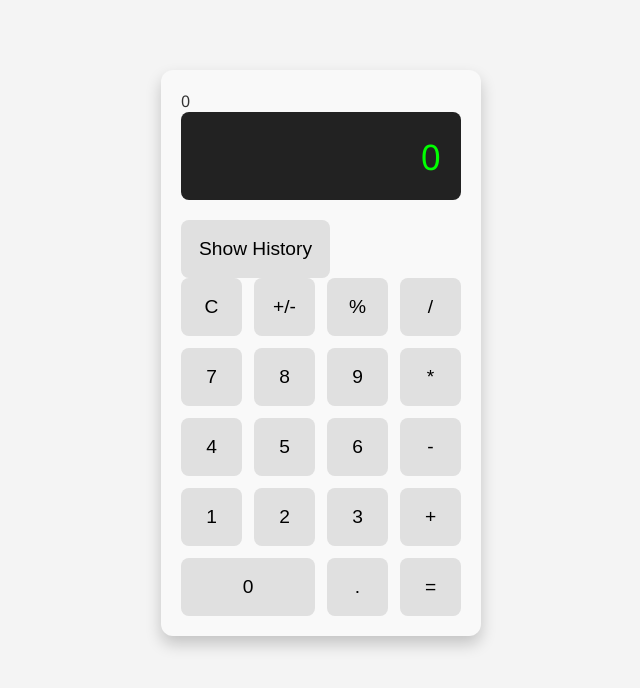
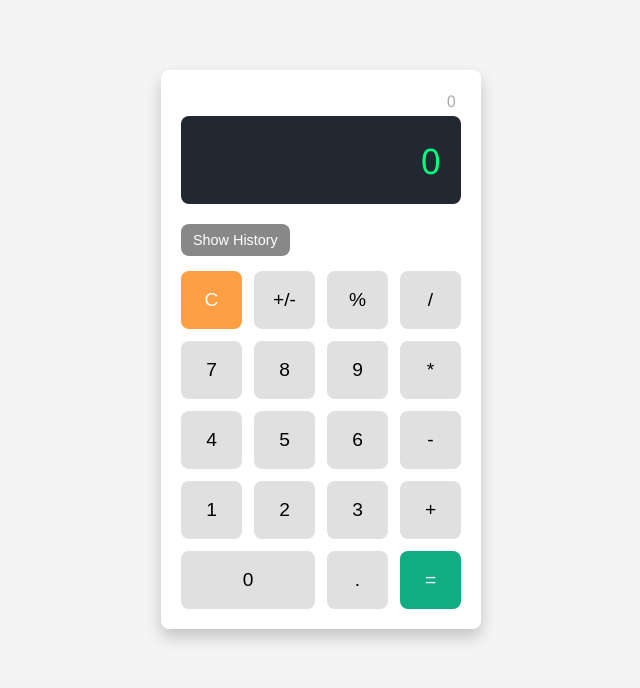
Before and after one commit to qnchoyy/Calculator-task, a React (Vite) app: page / in a window 1280 px wide. Shown: the top 688 px of the page, without its empty margins (319-959 px from the left). Built offline with nearby package versions, Linux system fonts and the light colour scheme.

Commit message:
Update Calculator.module.css

```diff
--- a/src/components/Calculator/Calculator.module.css
+++ b/src/components/Calculator/Calculator.module.css
@@ -1,46 +1,63 @@
 .calculator {
   width: 320px;
   margin: 30px auto;
-  padding: 20px;
-  background-color: #f9f9f9;
-  border-radius: 12px;
+  padding: var(--padding);
+  background-color: var(--color-calculator-bg);
+  border-radius: var(--radius);
   box-shadow: 0 8px 16px rgba(0, 0, 0, 0.2);
 }
 
 .display {
-  background-color: #222;
-  color: #0f0;
+  background-color: var(--color-display-bg);
+  color: var(--color-display-text);
   font-size: 2.2rem;
   padding: 20px;
-  border-radius: 8px;
+  border-radius: var(--radius);
   text-align: right;
-  margin-bottom: 20px;
+  margin-bottom: 10px;
   min-height: 50px;
-  overflow-x: auto;
+}
+
+.expression {
+  font-size: 1rem;
+  color: #999;
+  text-align: right;
+  margin-bottom: 4px;
+  padding-right: 5px;
 }
 
 .buttons {
   display: grid;
   grid-template-columns: repeat(4, 1fr);
-  gap: 12px;
+  gap: var(--gap);
 }
 
 button {
   padding: 18px;
   font-size: 1.2rem;
-  background-color: #e0e0e0;
+  background-color: var(--color-button-bg);
   border: none;
-  border-radius: 8px;
+  border-radius: var(--radius);
   cursor: pointer;
-  transition: all 0.2s ease-in-out;
+  transition: background 0.2s ease-in-out;
 }
 
 button:hover {
-  background-color: #d1d1d1;
+  background-color: var(--color-button-hover);
 }
 
 .zero {
   grid-column: span 2;
+}
+
+.equal {
+  background-color: var(--color-equal);
+  color: white;
+}
+
+.clear {
+  background-color: var(--color-accent);
+  color: white;
 }
 
 .history {
@@ -51,23 +68,7 @@ button:hover {
   font-size: 0.9rem;
   max-height: 200px;
   overflow-y: auto;
-}
-
-.history h4 {
-  margin: 0 0 10px;
-  font-weight: 600;
-}
-
-.history ul {
-  list-style: none;
-  padding: 0;
-  margin: 0;
-}
-
-.history li {
-  padding: 4px 0;
-  color: #333;
-  border-bottom: 1px solid #ddd;
+  color: var(--color-dark-text);
 }
 
 .clearHistoryBtn {
@@ -85,3 +86,27 @@ button:hover {
 .clearHistoryBtn:hover {
   background-color: #ff7f23;
 }
+
+.toggleHistoryBtn {
+  margin: 10px 0 15px;
+  padding: 8px 12px;
+  font-size: 0.9rem;
+  background-color: #888;
+  color: white;
+  border: none;
+  border-radius: var(--radius);
+  cursor: pointer;
+  transition: background 0.2s ease-in-out;
+}
+
+.toggleHistoryBtn:hover {
+  background-color: #666;
+}
+
+.expression {
+  font-size: 1rem;
+  color: #aaa;
+  text-align: right;
+  margin-bottom: 4px;
+  padding-right: 5px;
+}
```
